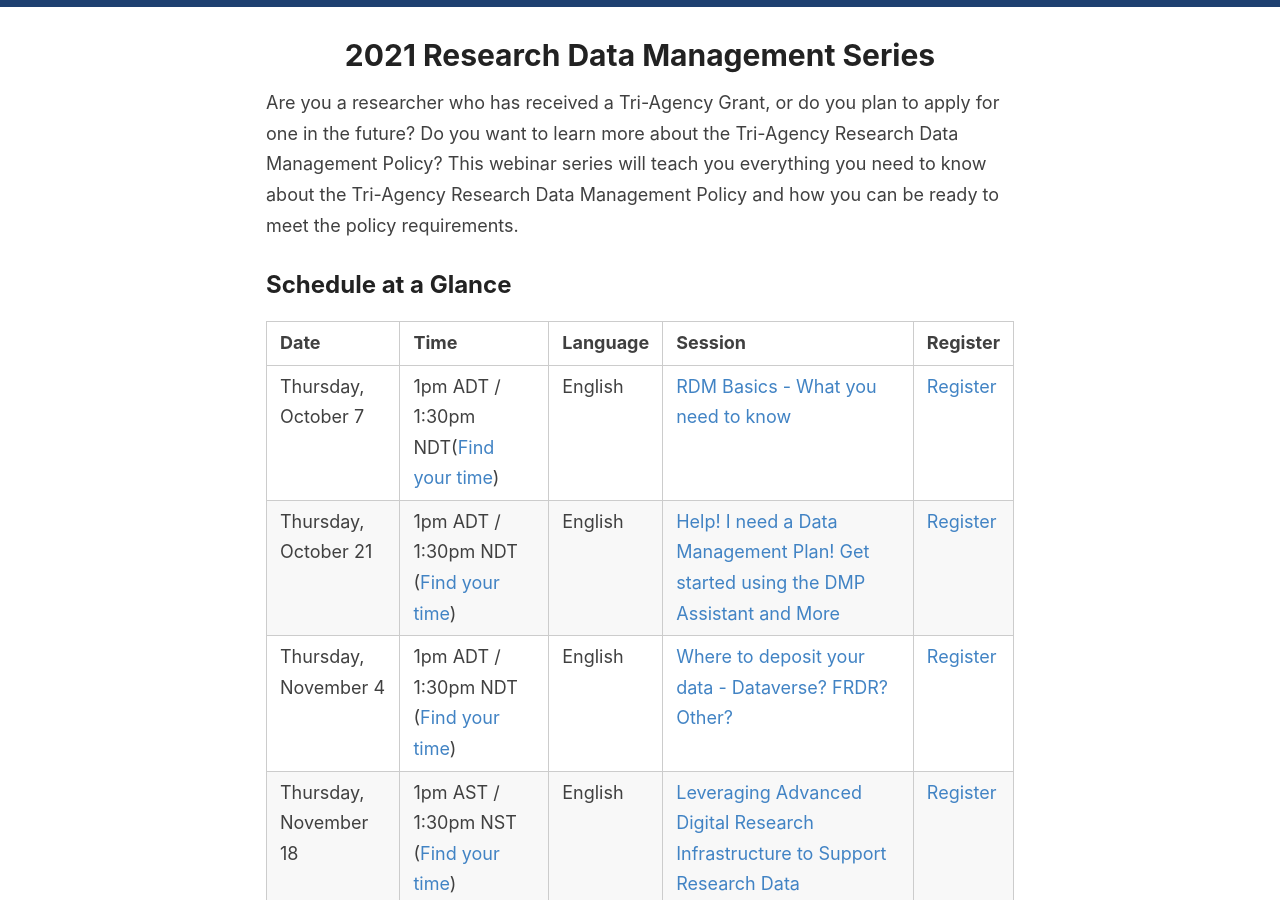
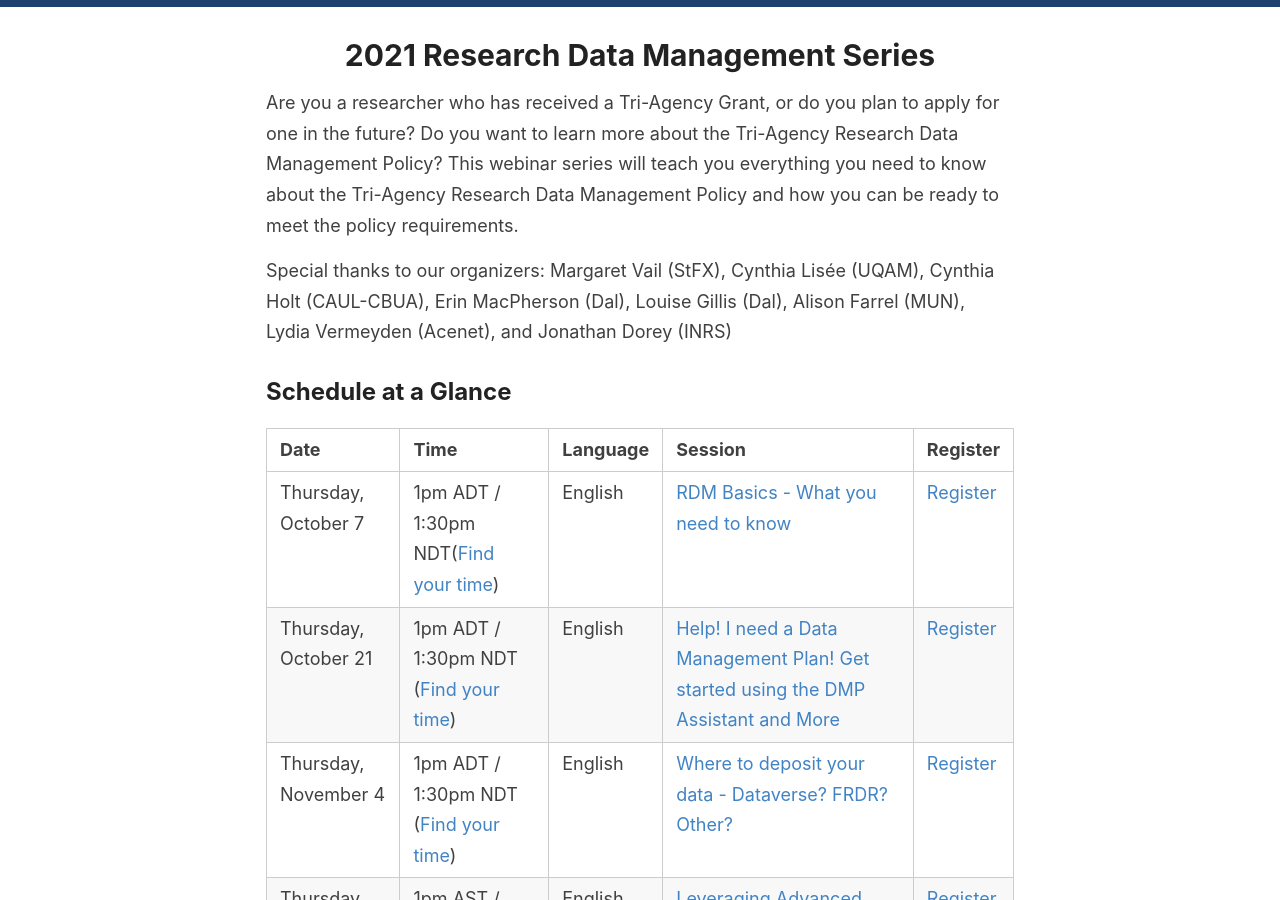
Before and after one commit to caul-dpsc/2021-rdm-series, a Jekyll site: the page built from _pages/index.md, in a window 1280 px wide and 900 px high, scrolled down 322 px. Built offline with Jekyll 4.4.1, drawn with Linux system fonts in a browser that asks for light colours.

Commit message:
Update index.md

```diff
--- a/_pages/index.md
+++ b/_pages/index.md
@@ -4,6 +4,8 @@ title: 2021 Research Data Management Series
 permalink: /
 ---
 Are you a researcher who has received a Tri-Agency Grant, or do you plan to apply for one in the future? Do you want to learn more about the Tri-Agency Research Data Management Policy? This webinar series will teach you everything you need to know about the Tri-Agency Research Data Management Policy and how you can be ready to meet the policy requirements.
+
+Special thanks to our organizers: Margaret Vail (StFX), Cynthia Lisée (UQAM), Cynthia Holt (CAUL-CBUA), Erin MacPherson (Dal), Louise Gillis (Dal), Alison Farrel (MUN), Lydia Vermeyden (Acenet), and Jonathan Dorey (INRS)
 
 ## Schedule at a Glance
 
```
